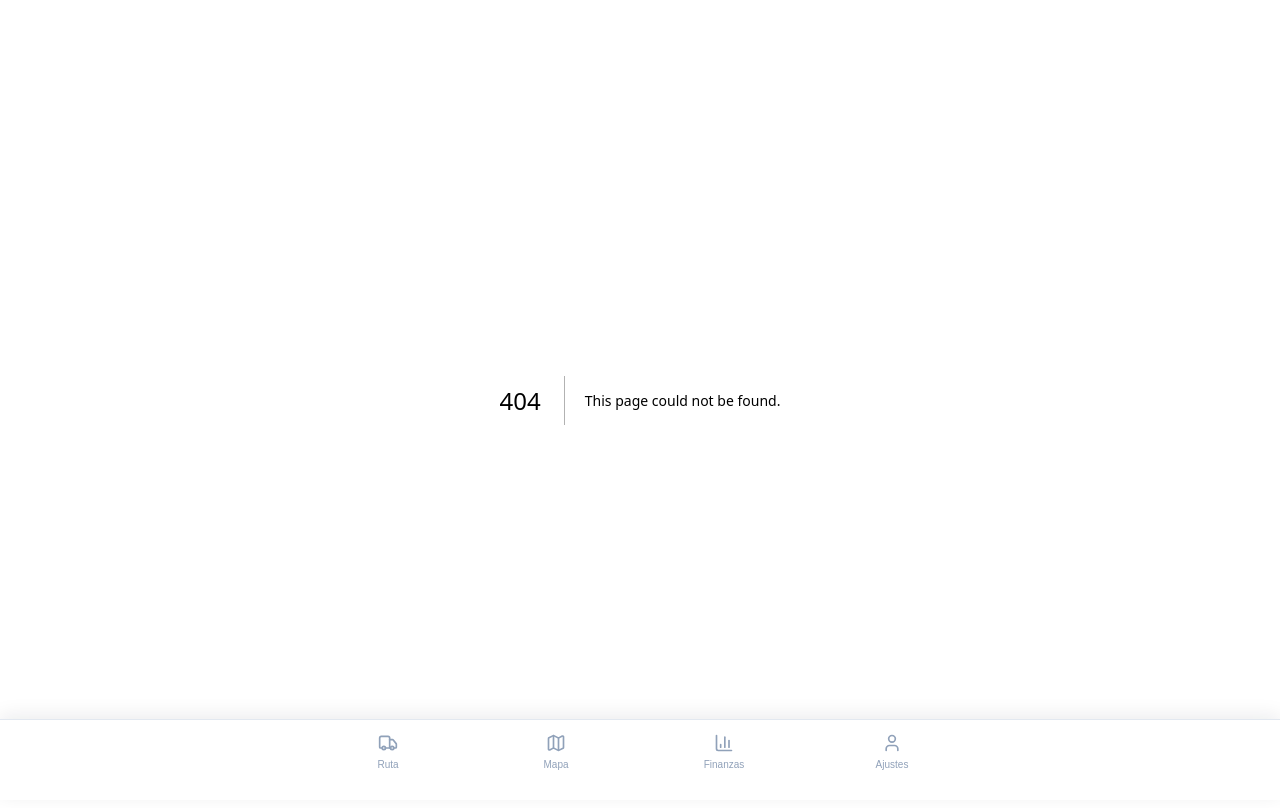
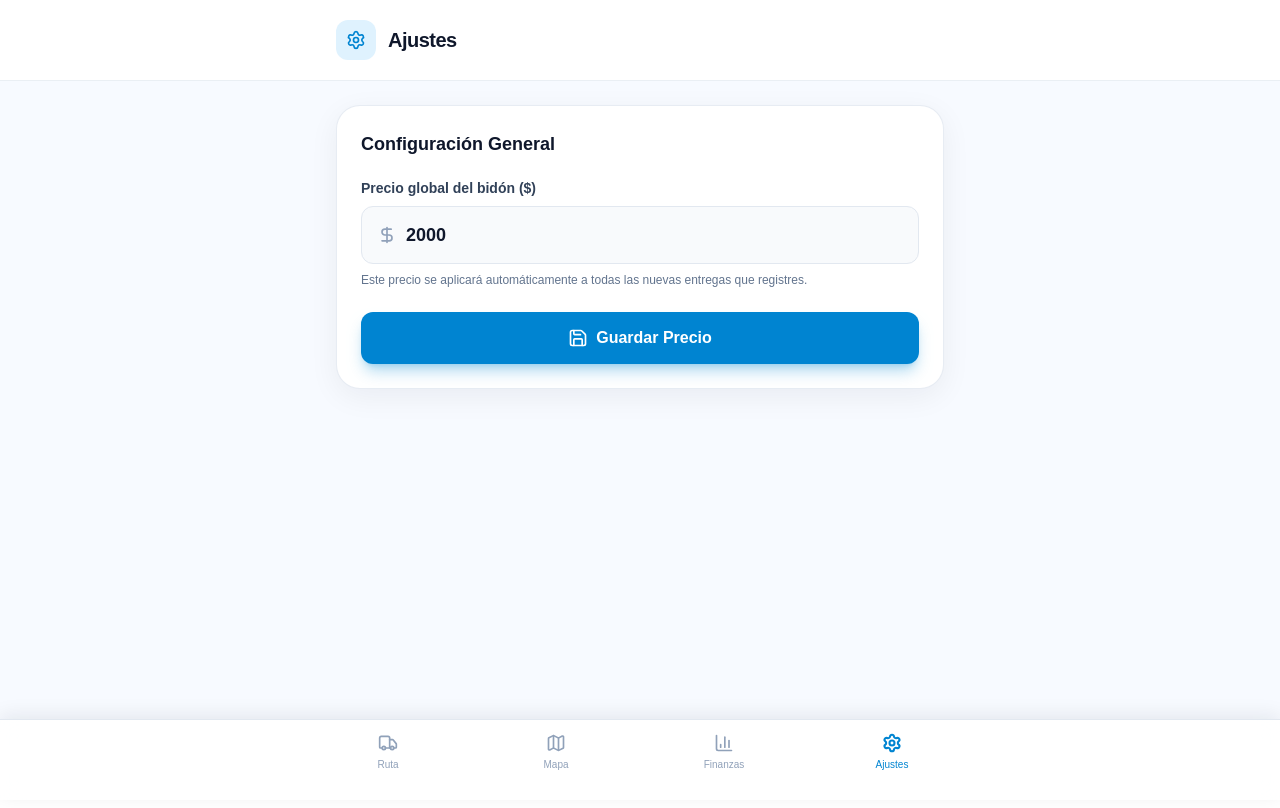
Before and after one commit to BubroskyR/envasadora-frontend, a Next.js app: page /ajustes in a window 1280 px wide. Before the commit this address had no page. Shown: the top 808 px of the page. Built offline with nearby package versions, Linux system fonts and the light colour scheme.

Commit message:
Agregar a boton de navegacion ajustes

```diff
--- /dev/null
+++ b/app/ajustes/page.tsx
@@ -0,0 +1,82 @@
+'use client'
+
+import { useState, useEffect } from 'react'
+import { Save, Settings, DollarSign } from 'lucide-react'
+
+export default function AjustesPage() {
+  const [precio, setPrecio] = useState<number | ''>('')
+  const [guardado, setGuardado] = useState(false)
+
+  // Al abrir la pantalla, leemos el precio que estaba guardado
+  useEffect(() => {
+    const precioGuardado = localStorage.getItem('precioBidon')
+    if (precioGuardado) {
+      setPrecio(Number(precioGuardado))
+    } else {
+      setPrecio(2000) // Precio por defecto si nunca se guardó nada
+    }
+  }, [])
+
+  // Al presionar guardar, lo escribimos en la memoria del celular
+  const handleGuardar = () => {
+    if (precio !== '') {
+      localStorage.setItem('precioBidon', precio.toString())
+      setGuardado(true)
+      // El cartel de "Guardado" desaparece después de 3 segundos
+      setTimeout(() => setGuardado(false), 3000)
+    }
+  }
+
+  return (
+    <main className="min-h-screen bg-[#f7faff] text-slate-900 pb-20">
+      <header className="border-b border-slate-200/70 bg-white sticky top-0 z-10">
+        <div className="mx-auto flex max-w-2xl items-center gap-3 px-5 py-4 sm:px-8 sm:py-5">
+          <div className="flex size-10 items-center justify-center rounded-xl bg-sky-100 text-sky-600">
+            <Settings className="size-5" />
+          </div>
+          <h1 className="text-xl font-extrabold tracking-tight text-slate-900">Ajustes</h1>
+        </div>
+      </header>
+
+      <div className="mx-auto max-w-2xl px-5 pt-6 sm:px-8">
+        <section className="rounded-3xl border border-slate-200/80 bg-white p-5 shadow-[0_8px_30px_rgba(15,23,42,0.06)] sm:p-6">
+          <h2 className="text-lg font-bold text-slate-900 mb-5">Configuración General</h2>
+
+          <div className="mb-6">
+            <label className="block text-sm font-semibold text-slate-700 mb-2">
+              Precio global del bidón ($)
+            </label>
+            <div className="relative">
+              <DollarSign className="absolute left-4 top-1/2 -translate-y-1/2 text-slate-400 size-5" />
+              <input
+                type="number"
+                value={precio}
+                onChange={(e) => {
+                  const val = e.target.value;
+                  setPrecio(val === '' ? '' : Number(val));
+                }}
+                className="w-full pl-11 pr-4 py-3.5 rounded-xl border border-slate-200 bg-slate-50 focus:bg-white focus:ring-2 focus:ring-sky-500 focus:border-transparent outline-none transition-all font-bold text-lg"
+                placeholder="Ej. 2000"
+              />
+            </div>
+            <p className="text-xs text-slate-500 mt-2">
+              Este precio se aplicará automáticamente a todas las nuevas entregas que registres.
+            </p>
+          </div>
+
+          <button
+            onClick={handleGuardar}
+            className={`w-full py-3.5 text-white font-bold rounded-xl shadow-lg transition-all flex justify-center items-center gap-2 ${
+              guardado
+                ? 'bg-emerald-500 shadow-emerald-500/30'
+                : 'bg-sky-600 shadow-sky-600/30 hover:bg-sky-700'
+            }`}
+          >
+            <Save className="size-5" />
+            {guardado ? '¡Precio Guardado!' : 'Guardar Precio'}
+          </button>
+        </section>
+      </div>
+    </main>
+  )
+}
--- a/app/page.tsx
+++ b/app/page.tsx
@@ -25,7 +25,7 @@ interface Cliente {
   fecha_ultima_entrega: string | null;
   consumo_semanal_estimado: number;
   deuda_actual: string;
-  barrio?: string; // Agregado para el filtro
+  barrio?: string;
 }
 
 const statusStyles = {
@@ -226,9 +226,8 @@ function CustomerCard({ customer, onUpdate, precioBidon }: { customer: Cliente,
 export default function Page() {
   const [clientes, setClientes] = useState<Cliente[]>([]);
   const [cargando, setCargando] = useState(true);
-  const [precioBidon, setPrecioBidon] = useState(2000);
+  const [precioBidon, setPrecioBidon] = useState(2000); // Valor por defecto hasta que cargue localStorage
 
-  // NUEVOS ESTADOS: Buscador y Modal de Creación
   const [busqueda, setBusqueda] = useState('');
   const [isAddOpen, setIsAddOpen] = useState(false);
   const [isSubmittingNew, setIsSubmittingNew] = useState(false);
@@ -252,6 +251,12 @@ export default function Page() {
 
   useEffect(() => {
     cargarClientes();
+
+    // Leemos el precio que configuraste en Ajustes
+    const precioGuardado = localStorage.getItem('precioBidon');
+    if (precioGuardado) {
+      setPrecioBidon(Number(precioGuardado));
+    }
   }, []);
 
   const handleGetLocation = () => {
@@ -301,7 +306,6 @@ export default function Page() {
     }
   };
 
-  // Lógica de filtrado por búsqueda
   const clientesFiltrados = clientes.filter(cliente =>
     cliente.nombre.toLowerCase().includes(busqueda.toLowerCase()) ||
     (cliente.barrio && cliente.barrio.toLowerCase().includes(busqueda.toLowerCase()))
@@ -326,7 +330,6 @@ export default function Page() {
             </div>
           </div>
 
-          {/* BUSCADOR INTEGRADO EN EL HEADER */}
           <div className="relative w-full">
             <Search className="absolute left-3 top-1/2 size-4 -translate-y-1/2 text-slate-400" />
             <input
@@ -348,18 +351,6 @@ export default function Page() {
             </p>
             <h2 className="text-2xl font-extrabold tracking-tight text-slate-950 sm:text-3xl">Mis clientes</h2>
             <p className="mt-2 text-sm text-slate-500">{clientesFiltrados.length} clientes encontrados.</p>
-          </div>
-
-          <div className="flex items-center gap-3">
-            <div className="flex items-center gap-2 bg-white px-3 py-2 rounded-xl border border-slate-200 shadow-sm">
-              <span className="text-sm font-semibold text-slate-600">Precio Bidón: $</span>
-              <input
-                type="number"
-                value={precioBidon}
-                onChange={(e) => setPrecioBidon(Number(e.target.value))}
-                className="w-20 text-base font-bold text-sky-600 outline-none bg-transparent"
-              />
-            </div>
           </div>
         </section>
 
@@ -383,7 +374,6 @@ export default function Page() {
         )}
       </div>
 
-      {/* BOTÓN FLOTANTE */}
       <div className="fixed bottom-24 right-5 sm:right-auto sm:left-1/2 sm:ml-[300px] z-30">
         <button
           onClick={() => setIsAddOpen(true)}
@@ -394,7 +384,6 @@ export default function Page() {
         </button>
       </div>
 
-      {/* MODAL DE NUEVO CLIENTE */}
       {isAddOpen && (
         <div className="fixed inset-0 z-50 flex items-center justify-center bg-black/40 backdrop-blur-sm px-4">
           <div className="bg-white rounded-3xl w-full max-w-sm max-h-[90vh] overflow-y-auto p-6 shadow-2xl relative">
--- a/components/BottomNavigation.tsx
+++ b/components/BottomNavigation.tsx
@@ -1,14 +1,14 @@
 'use client'
 
 import Link from 'next/link'
-import { BarChart3, Map, Truck, User } from 'lucide-react'
+import { BarChart3, Map, Truck, Settings } from 'lucide-react' // Cambiamos User por Settings
 import { usePathname } from 'next/navigation'
 
 const navigationItems = [
   { label: 'Ruta', href: '/', icon: Truck },
   { label: 'Mapa', href: '/rutas', icon: Map },
   { label: 'Finanzas', href: '/finanzas', icon: BarChart3 },
-  { label: 'Ajustes', href: '#', icon: User },
+  { label: 'Ajustes', href: '/ajustes', icon: Settings }, // Actualizamos el enlace aquí
 ]
 
 export function BottomNavigation() {
```
